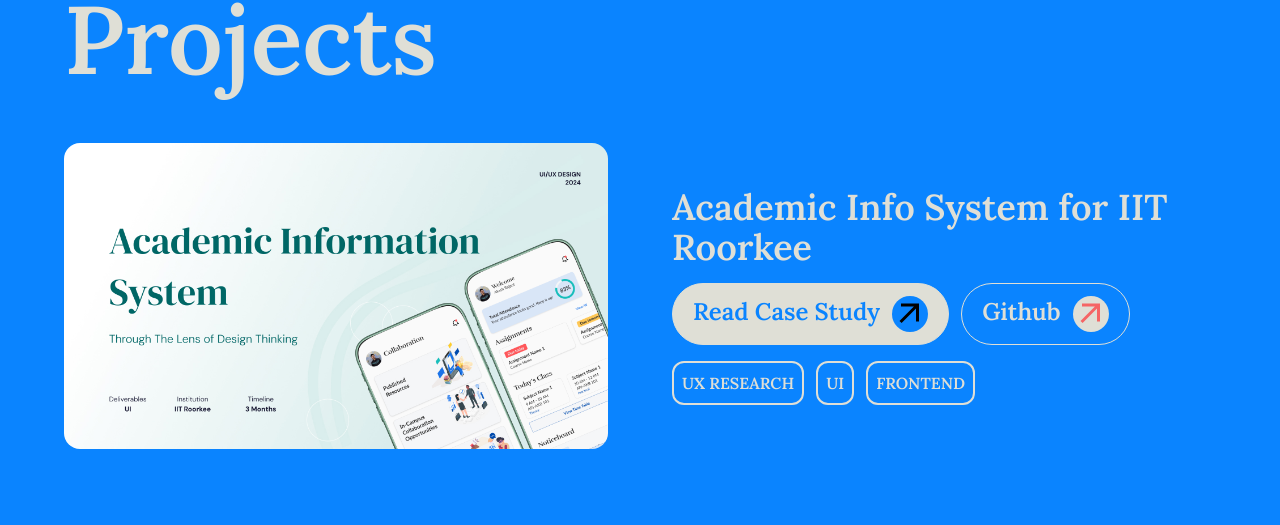
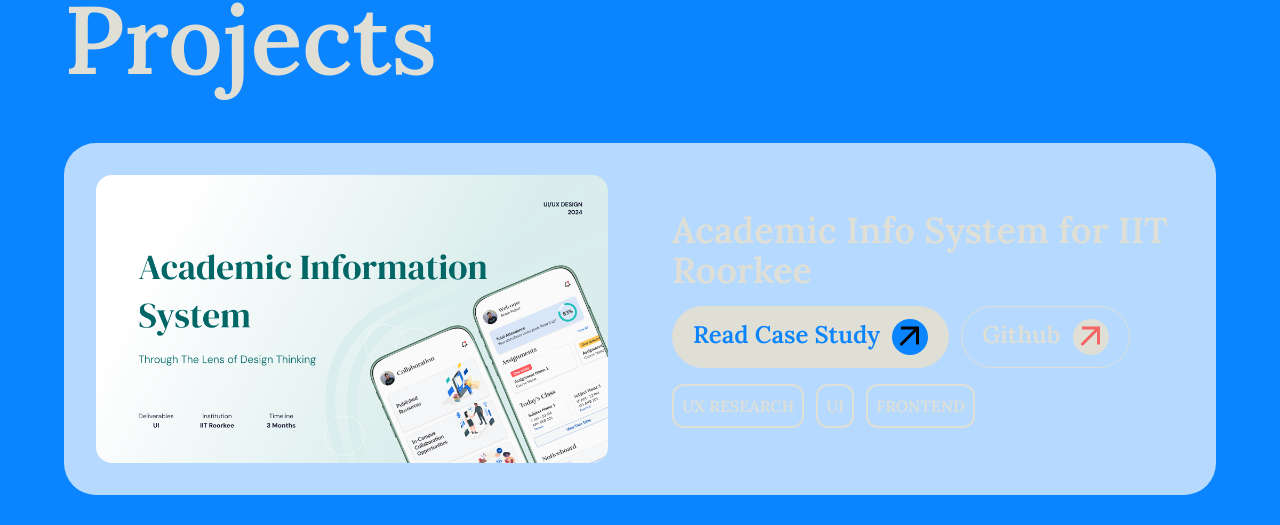
Before and after one commit to 11amanraj/portfolio-april-2025, a Next.js app: page / in a window 1280 px wide. Shown: the part 929-1454 px from the top of the page. Built offline with nearby package versions, Linux system fonts and the light colour scheme.

Commit message:
Minor Changes

```diff
--- a/app/Components/Project/ProjectCards.tsx
+++ b/app/Components/Project/ProjectCards.tsx
@@ -12,7 +12,7 @@
 const ProjectCards: React.FC<ProjectCardsProps> = ({ project, isReverse }) => {
 
   return (
-    <li className={`max-w-294 flex flex-col ${isReverse ? 'lg:flex-row-reverse' : 'lg:flex-row'} items-center gap-8 md:gap-16`}>
+    <li className={`max-w-300 p-8 rounded-4xl bg-white/70 flex flex-col ${isReverse ? 'lg:flex-row-reverse' : 'lg:flex-row'} items-center gap-8 md:gap-16`}>
         <div className="rounded-2xl w-full flex-1 overflow-hidden">
           <img src={project.image} alt={project.title} className='h-full object-cover'/>
         </div>
--- a/app/Components/Project/ProjectsList.tsx
+++ b/app/Components/Project/ProjectsList.tsx
@@ -55,7 +55,7 @@
   return (
     <div className="snap-start text-background flex flex-col w-full gap-8 py-6 sm:py-16 responsive-padding bg-primary">
         <h3 className='text-[64px] sm:text-[96px] font-text font-bold'>Projects</h3>
-        <ul className='flex flex-col gap-16 sm:gap-24 items-center'>
+        <ul className='flex flex-col gap-8 sm:gap-8 items-center'>
             {project_details
                 .map(project =>
                     <ProjectCards key={project.id} isReverse={(project.id) % 2 !== 0} project={project}/>
```
